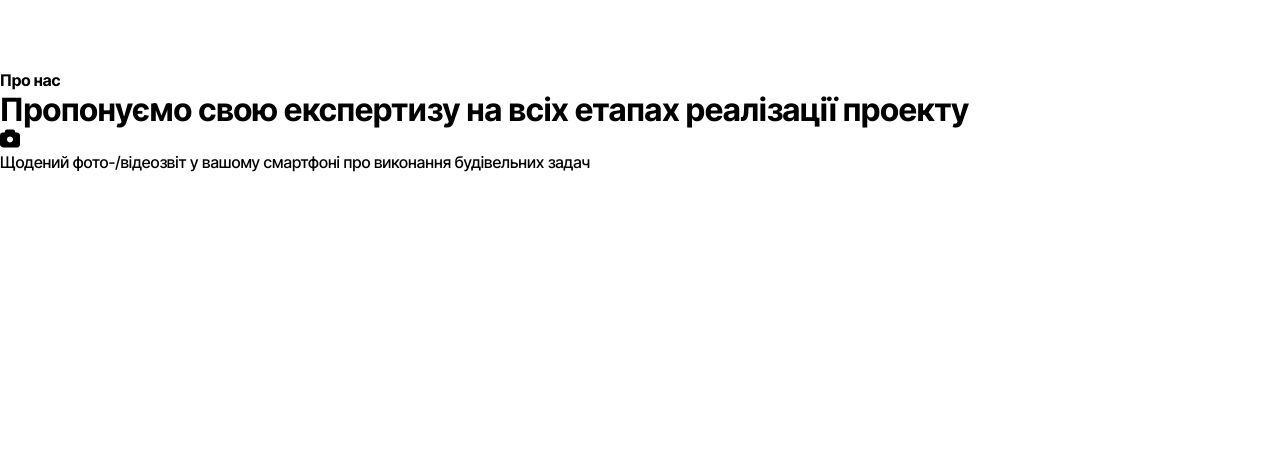
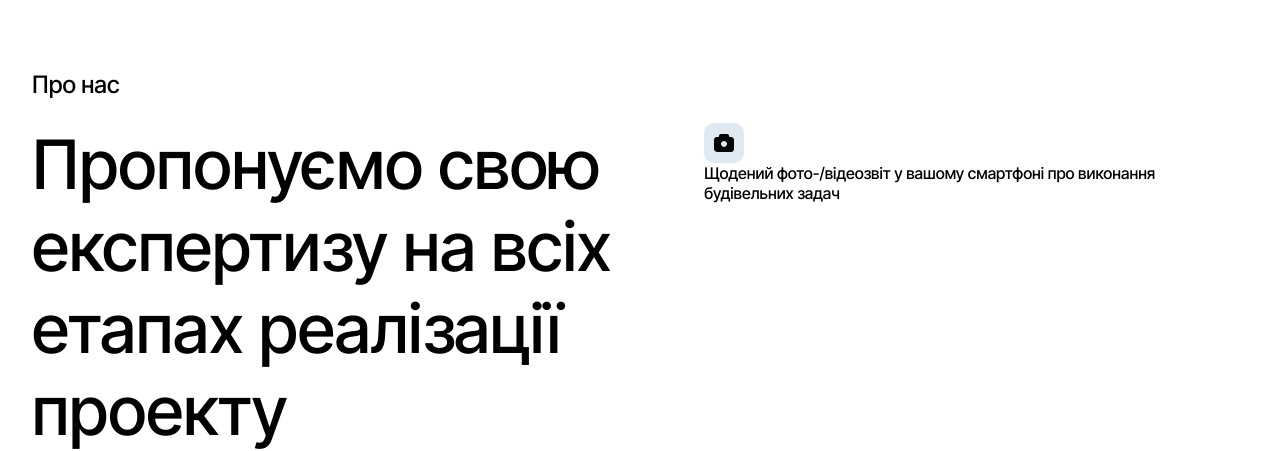
Before and after one commit to dest411/construction-company, a plain HTML site: page index.html in a window 1280 px wide. Shown: the part 1148-1599 px from the top of the page. Before the commit the page ends 1320 px from the top, so only its background shows below. Drawn offline with Linux system fonts and the light colour scheme.

Commit message:
info two p

```diff
--- a/css/firstparth.css
+++ b/css/firstparth.css
@@ -2,7 +2,6 @@
 .firsthalf{
     width: 95%;
     height: 100%;
-    margin-bottom: 15%;
     margin: 0 auto;
 }
 
@@ -85,3 +84,35 @@
 }
 
 /* SECOND HALF */
+.secondhalf{
+    width: 95%;
+    height: 100%;
+    margin: 0 auto;
+}
+.secondhalf h4{
+    font-size: 24px;
+    font-weight: 500;
+    margin-bottom: 2%;
+}
+.info{
+    display: flex;
+}
+.info--one{
+    width: 60%;
+}
+.info h1{
+    font-size: 68px;
+    font-weight: 500;
+}
+.info--two{
+    display: flex;
+    flex-direction: column;
+}
+.info--two img{
+    background-color: #DFE9F1;
+    border-radius: 10px;
+    padding: 10px;
+    width: 20px;
+    height: 20px;
+}
+.info--two p {}
```
Also changed, not shown: index.html (+3 -2 lines).
